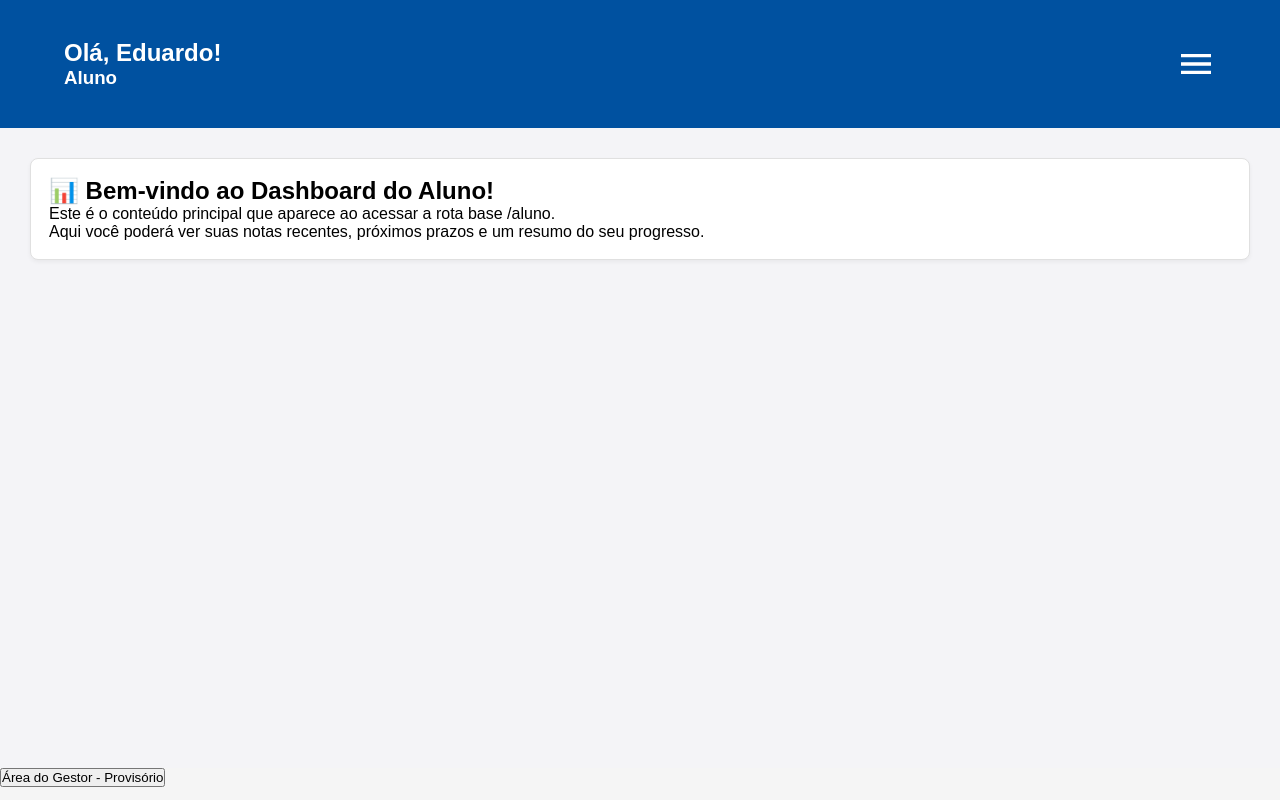
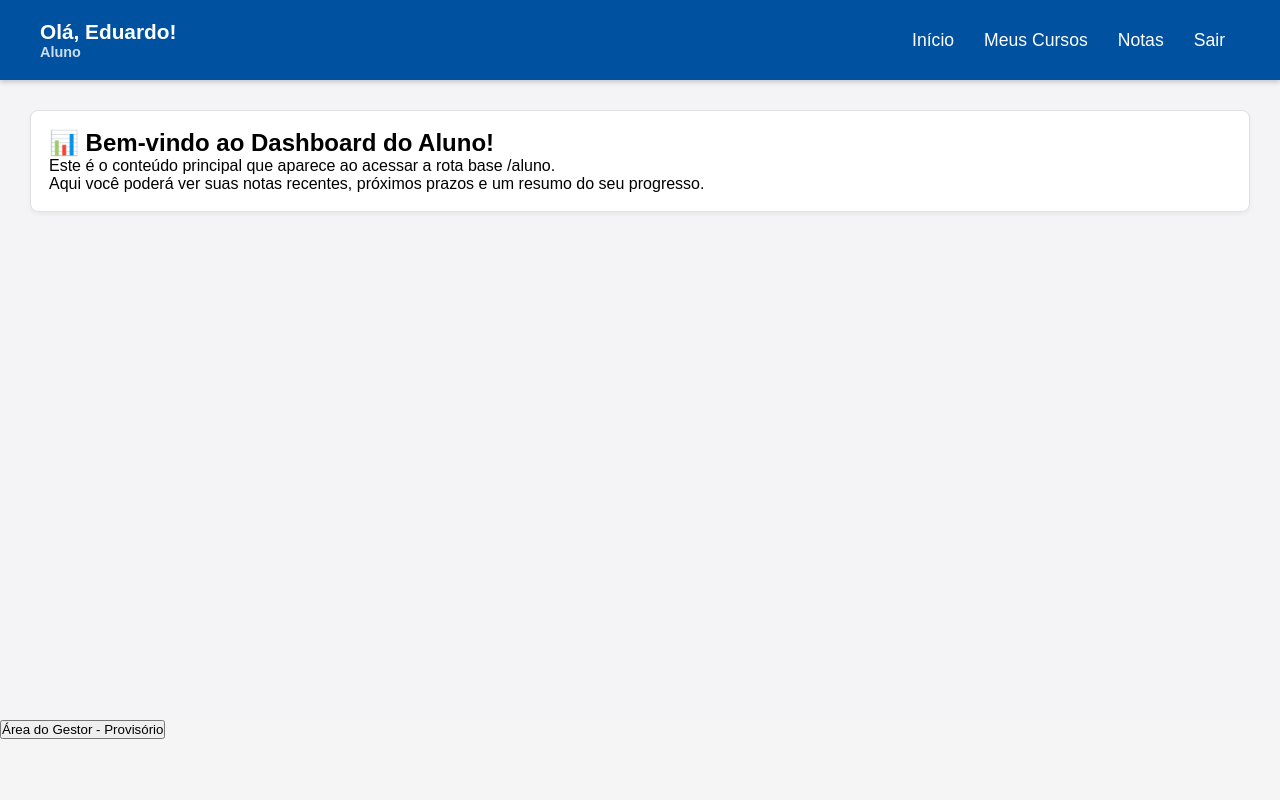
Before and after one commit to eduardo-olvreis/LearnFlix, a React (Vite) app: page /aluno in a window 1280 px wide. Built offline with nearby package versions, Linux system fonts and the light colour scheme.

Commit message:
Refeita a estilização do header e do menu de navegação

```diff
--- a/src/assets/styles/variables.css
+++ b/src/assets/styles/variables.css
@@ -1,4 +1,6 @@
-:root{
-    --background-color: #f5f5f5;
-    --background-strongblue: #0051a0;
+:root {
+  --background-color: #f5f5f5;
+  --background-strongblue: #0051a0;
+  --menu-mobile-width: 80%;
+  --menu-desktop-width: 300px;
 }
--- a/src/components/Dashboards/Header/Header.module.css
+++ b/src/components/Dashboards/Header/Header.module.css
@@ -1,45 +1,57 @@
-.container{
+.container {
   display: flex;
   align-items: center;
   justify-content: space-between;
-    height: 15svh;
+  height: 80px;
   width: 100%;
   background-color: var(--background-strongblue);
   color: white;
-    padding: 5%;
+  padding: 0 5%;
   position: relative;
+  box-shadow: 0 2px 5px rgba(0, 0, 0, 0.2);
 }
 
-.info{
-    font-weight: lighter;
+.info {
+  font-weight: 400;
 
-    & span{
-        font-weight: 800;
+  & h2 {
+    margin: 0;
+    font-size: 1.3rem;
+  }
+
+  & h3 {
+    margin: 0;
+    font-size: 0.9rem;
+    opacity: 0.8;
+  }
+
+  & span {
+    font-weight: 700;
   }
 }
 
-.botaoMenu{
-
-    & button{
+.botaoMenu {
+  & button {
     border: none;
     display: flex;
     align-items: center;
     justify-content: center;
-        background-color: var(--background-strongblue);
+    background-color: transparent;
+    padding: 10px;
   }
 
-    & img{
-        width: 2.5rem;
+  & img {
+    width: 2rem;
     cursor: pointer;
   }
 }
 
-.menu{
+.menu {
   position: fixed;
-    top: 15svh;
-    left: 0;
-    height: 85svh;
-    width: 100%;
+  top: 80px;
+  right: 0;
+  height: calc(100vh - 80px);
+  width: 80%;
   background-color: var(--background-color);
   color: black;
   opacity: 0;
@@ -47,19 +59,108 @@
   transform: translateX(100%);
   transition: all ease-in-out 0.3s;
   z-index: 10;
+  box-shadow: -4px 0 10px rgba(0, 0, 0, 0.2);
 
-    & .item{
-        padding: 10px;
-        color: black;
-        text-decoration: none;
-        font-size: 1.2rem;
-        cursor: pointer;
+  & ul {
+    list-style: none;
+    padding: 0;
+    margin: 0;
+    width: 100%;
+    background-color: white;
+    height: 100%;
   }
 
+  & li {
+    padding: 15px 5%;
+    border-bottom: 1px solid #eee;
+    transition: background-color 0.15s;
   }
 
-.menu.visible{
+  & li:hover {
+    background-color: #f0f0f0;
+  }
+
+  & li a,
+  li p {
+    color: #333;
+    text-decoration: none;
+    font-size: 1.1rem;
+    font-weight: 500;
+    cursor: pointer;
+    display: block;
+    margin: 0;
+  }
+}
+
+.menu.visible {
   opacity: 1;
   visibility: visible;
   transform: translateX(0);
 }
+
+/* --- (TABLET) --- */
+@media (min-width: 768px) {
+  .menu {
+    width: var(--menu-desktop-width);
+    transform: translateX(var(--menu-desktop-width));
+  }
+
+  .menu.visible {
+    transform: translateX(0);
+  }
+}
+
+/* --- (DESKTOP) --- */
+@media (min-width: 992px) {
+  .container {
+    padding: 0 40px;
+  }
+
+  .botaoMenu {
+    display: none;
+  }
+
+  .menu {
+    position: static;
+    height: auto;
+    width: auto;
+    opacity: 1;
+    visibility: visible;
+    transform: none;
+    display: flex;
+    align-items: center;
+    background-color: transparent;
+    box-shadow: none;
+  }
+
+  .menu ul {
+    display: flex;
+    align-items: center;
+    width: auto;
+    height: auto;
+    position: static;
+    background-color: transparent;
+  }
+
+  .menu li {
+    padding: 0 15px;
+    border-bottom: none;
+    transition: none;
+    background-color: transparent;
+  }
+
+  .menu li:hover {
+    background-color: transparent;
+  }
+
+  .menu li a,
+  .menu li p {
+    color: white;
+    font-weight: 500;
+    padding: 5px 0;
+  }
+
+  .menu li a:hover {
+    text-decoration: underline;
+  }
+}
```
Lines whose indentation alone changed are shown as unchanged.
